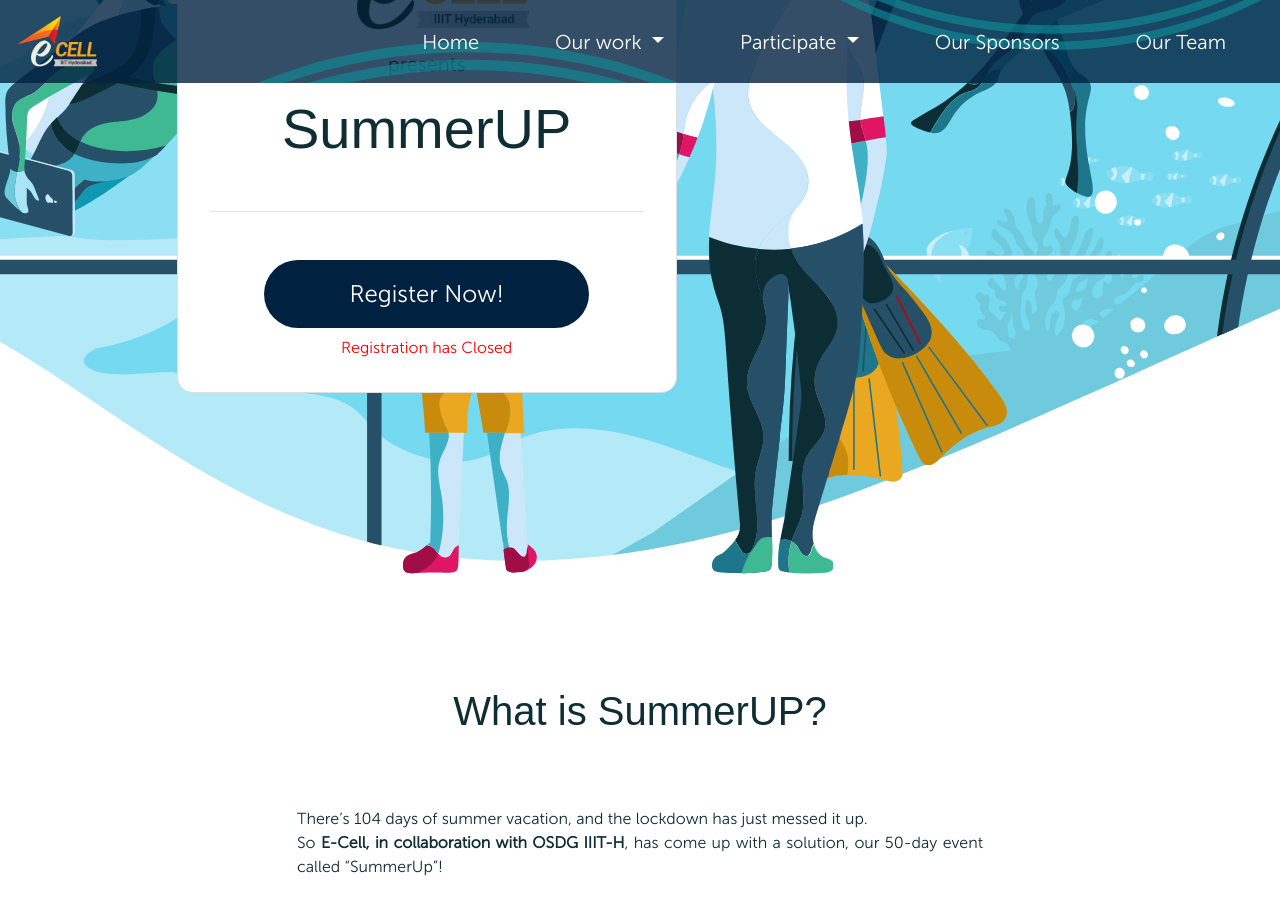
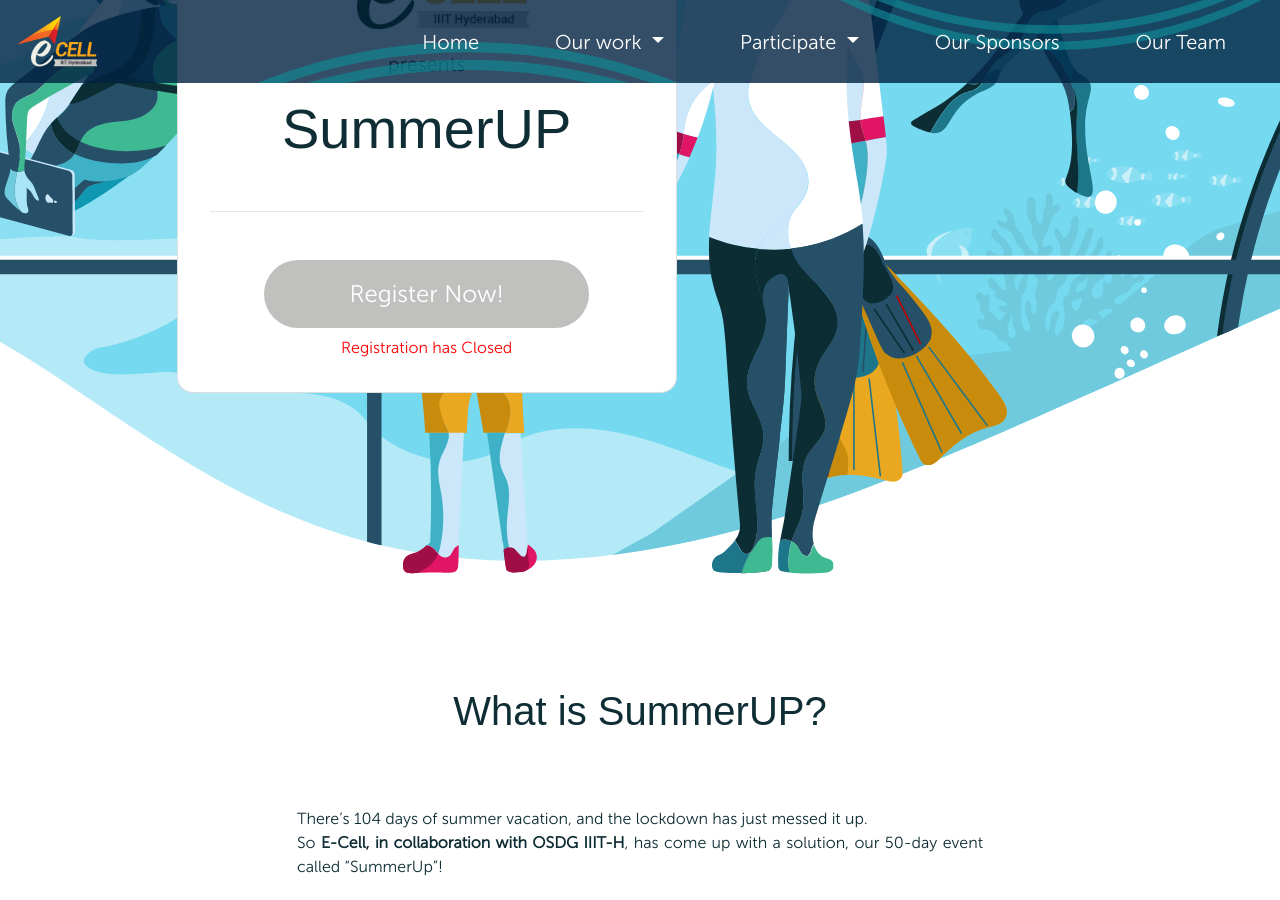
Before and after one commit to IIIT-ECell/website_2019, a Jekyll site: the page built from summerup.md, in a window 1280 px wide and 900 px high, scrolled down 325 px. Built offline with Jekyll 4.4.1, drawn with Linux system fonts in a browser that asks for light colours; nearby versions of some CDN libraries; some web fonts are replaced.

Commit message:
fixed button disable

```diff
--- a/_layouts/summerup.html
+++ b/_layouts/summerup.html
@@ -17,7 +17,7 @@
                             <h1 class="display-4 clr">{{ page.title }}</h1>
                             <hr class="my-5">
                             <a href="https://tinyurl.com/summerup1"
-                             class="ca-link mx-auto my-2 w-75"
+                             class="ca-link mx-auto my-2 w-75 disable"
                                 target="_blank" onclick="return false;">
                                Register Now!
                            </a>
@@ -140,7 +140,7 @@
     <div class="join-us">
         <h1 class="px-2 m-2">So, what are you waiting for?</h1>
         <a href="https://tinyurl.com/summerup1"
-           class="ca-link w-75 mx-auto mt-5 mb-0"
+           class="ca-link w-75 mx-auto mt-5 mb-0 disable"
            target="_blank" onclick="return false;">
             Register Now!
         </a>
--- a/css/summerup.css
+++ b/css/summerup.css
@@ -69,11 +69,13 @@
     font-size: 1.5rem;
     padding: 1rem;
     color: white !important;
-    background: #002240;
     transition: 0.5s ease;
     border-radius: 3rem;
 }
 
+.disable{
+    background-color: #c0c0bf;
+}
 .ca-link:hover {
     cursor: pointer;
     text-decoration: none;
```
